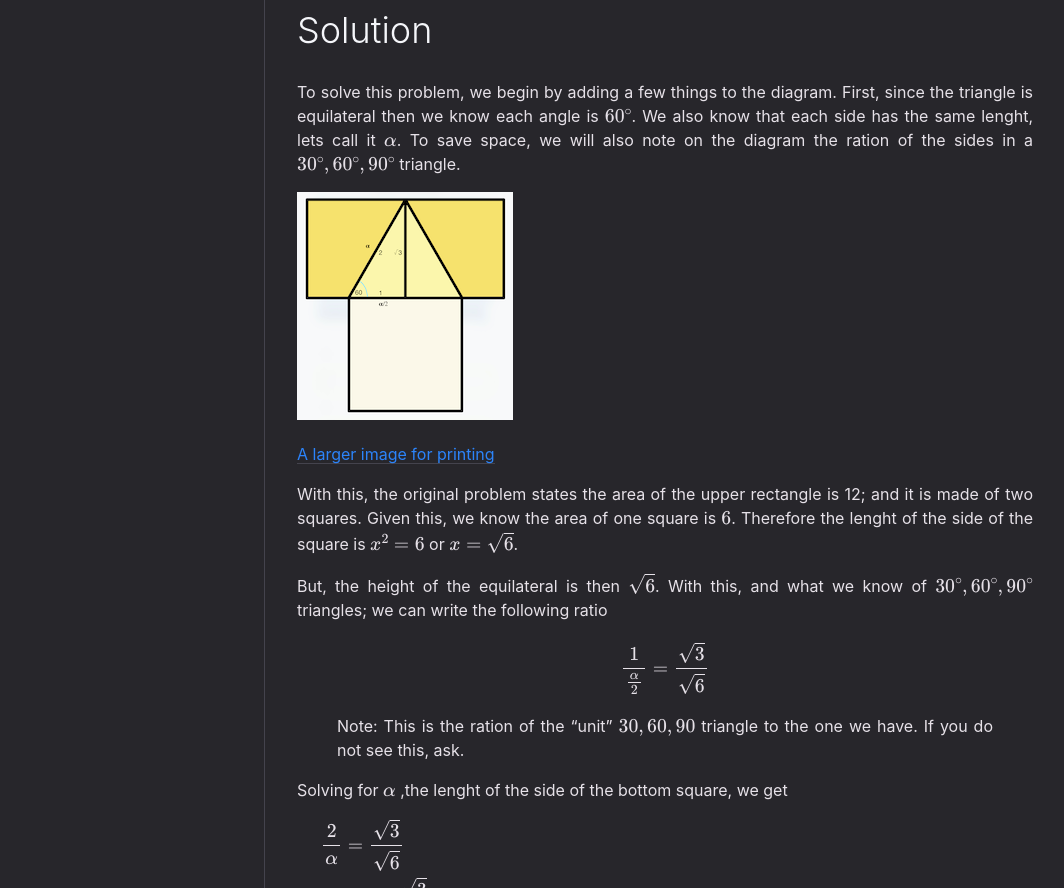
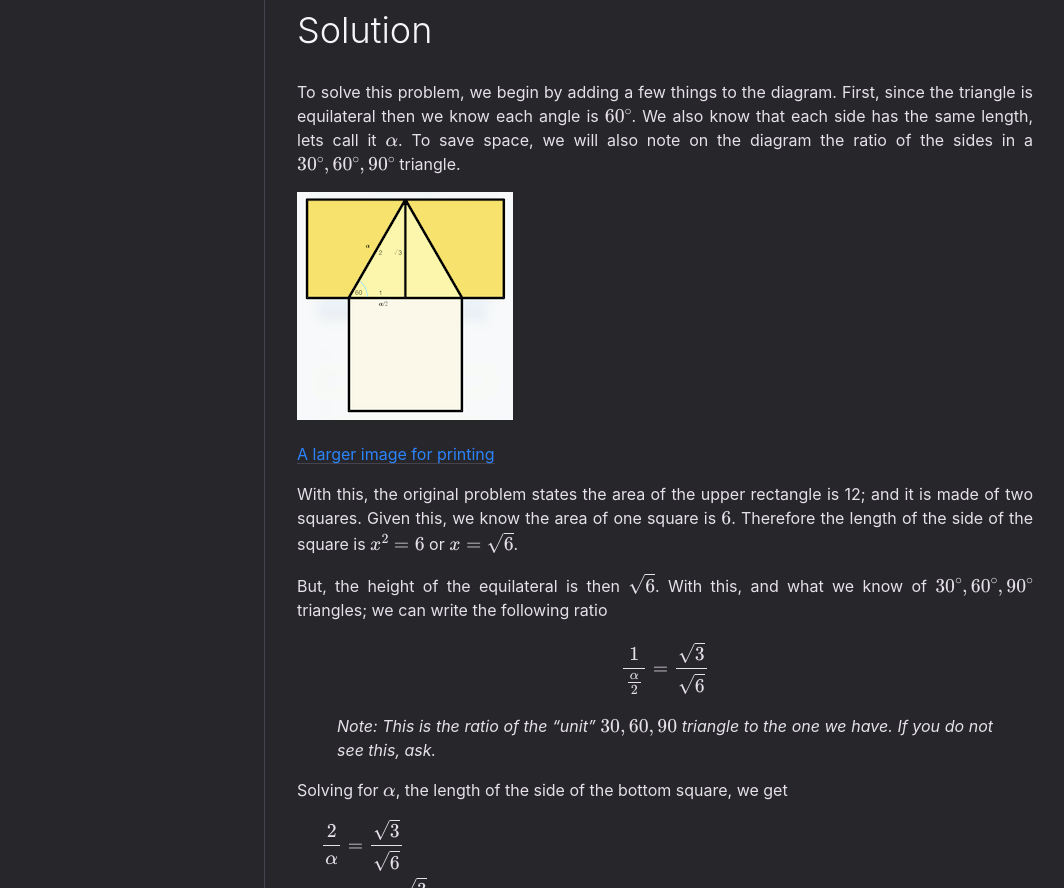
Before and after one commit to oldgooseberry/oldgooseberry.github.io, a Jekyll site: the page built from solns/old/old3.md, in a window 1280 px wide. Shown: the part 552-1440 px from the top of the page, without its empty margins (107-1171 px from the left). Built offline with Jekyll 4.4.1, drawn with Linux system fonts in a browser that asks for light colours; formulas are drawn with MathJax 3.

Commit message:
Fix spelling and english errors

```diff
--- a/solns/old/old3.md
+++ b/solns/old/old3.md
@@ -19,21 +19,21 @@ The triangle is equilateral, and the upper rectangle is made of two squares. The
 
 # Solution
 
-To solve this problem, we begin by adding a few things to the diagram. First, since the triangle is equilateral then we know each angle is $60^{\circ}$. We also know that each side has the same lenght, lets call it $\alpha$. To save space, we will also note on the diagram the ration of the sides in a $30^{\circ}, 60^{\circ}, 90^{\circ}$ triangle.
+To solve this problem, we begin by adding a few things to the diagram. First, since the triangle is equilateral then we know each angle is $60^{\circ}$. We also know that each side has the same length, lets call it $\alpha$. To save space, we will also note on the diagram the ratio of the sides in a $30^{\circ}, 60^{\circ}, 90^{\circ}$ triangle.
 
 ![](/img/older/square_2_soln.png)
 
 [A larger image for printing](/img/older/square_2_soln.jpeg)
 
-With this, the original problem states the area of the upper rectangle is 12; and it is made of two squares. Given this, we know the area of one square is $6$. Therefore the lenght of the side of the square is $x^{2} = 6$ or $x = \sqrt{6}$.
+With this, the original problem states the area of the upper rectangle is 12; and it is made of two squares. Given this, we know the area of one square is $6$. Therefore the length of the side of the square is $x^{2} = 6$ or $x = \sqrt{6}$.
 
 But, the height of the equilateral is then $\sqrt{6}$. With this, and what we know of $30^{\circ}, 60^{\circ}, 90^{\circ}$ triangles; we can write the following ratio
 
 $$ \frac{1}{\frac{\alpha}{2}} = \frac{\sqrt{3}}{\sqrt{6}} $$
 
-> Note: This is the ration of the "unit" $30,60,90$ triangle to the one we have. If you do not see this, ask.
+> *Note: This is the ratio of the "unit" $30,60,90$ triangle to the one we have. If you do not see this, ask.*
 
-Solving for $\alpha$ ,the lenght of the side of the bottom square, we get
+Solving for $\alpha$, the length of the side of the bottom square, we get
 
 {% raw %}{::nomarkdown}<div>
 $\begin{align*}
```
